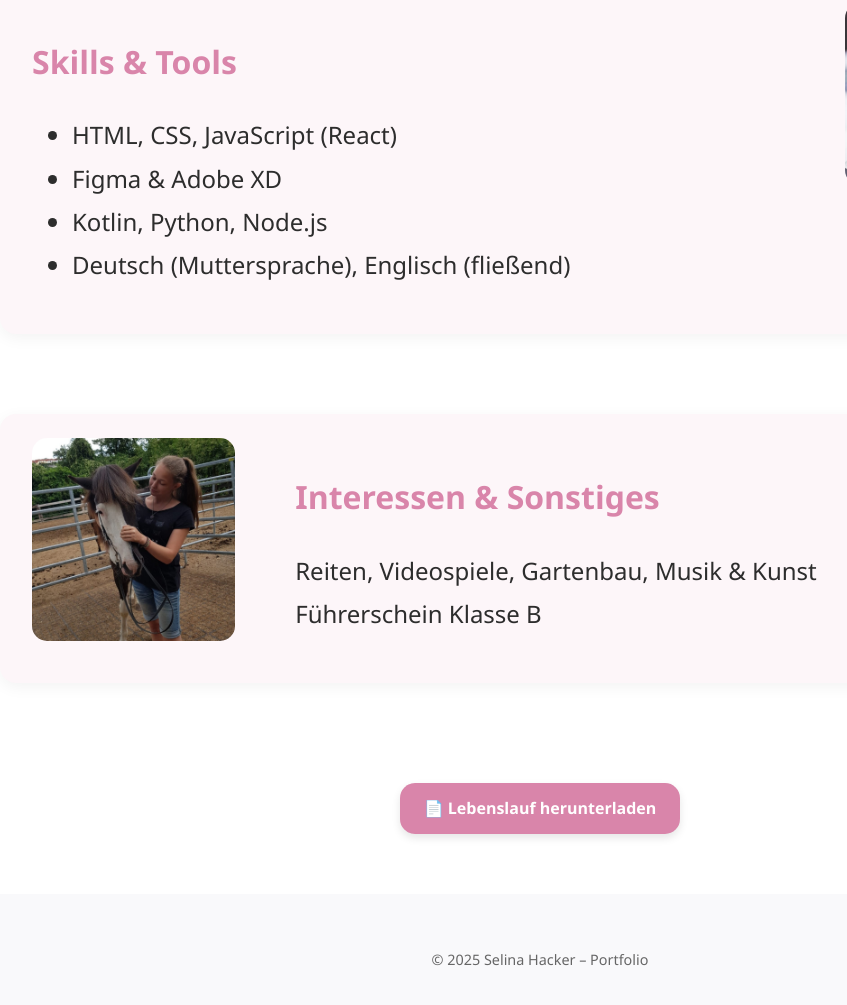
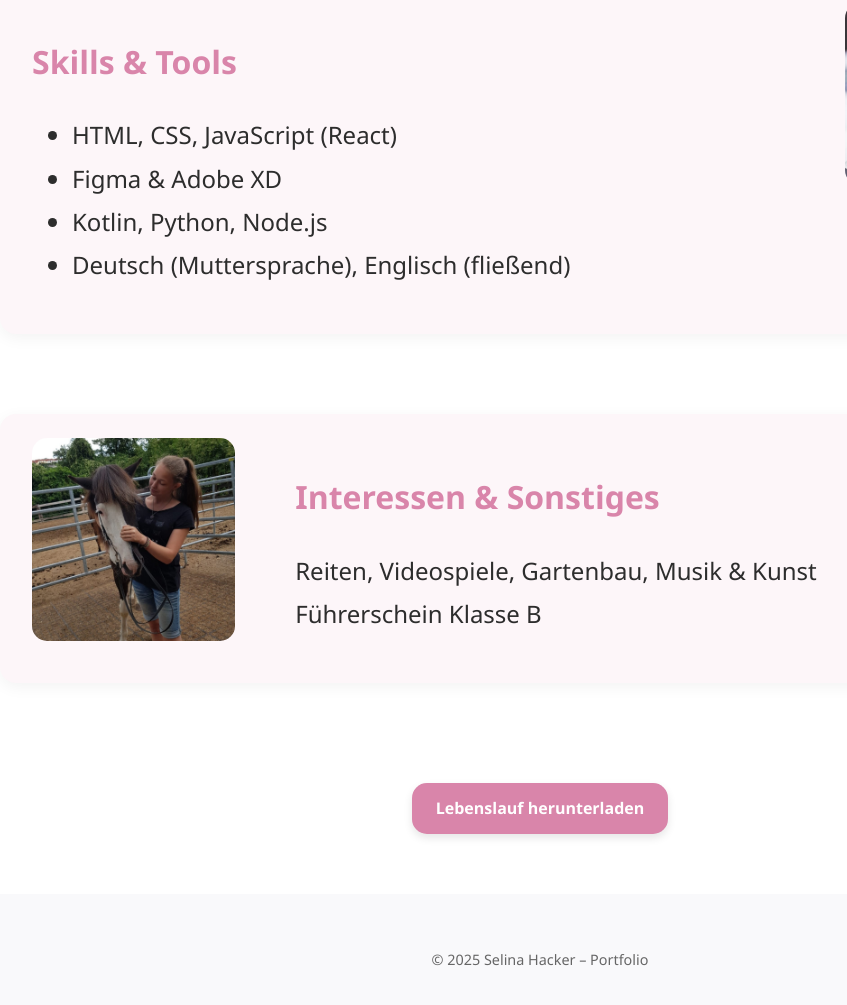
Before and after one commit to SelinaHacker/portfolio, a plain HTML site: page index.html in a window 1280 px wide. Shown: the part 1944-2949 px from the top of the page, without its empty margins (100-947 px from the left). Drawn offline with Linux system fonts and the light colour scheme.

Commit message:
Initial commit

```diff
--- a/index.html
+++ b/index.html
@@ -40,7 +40,7 @@
             </div>
         </div>
 
-        <!-- ÜBER MICH NUR IM HOME -->
+        <!-- ÜBER MICH -->
         <div class="about-section">
             <h2>Über mich</h2>
             <div class="about-blocks">
@@ -116,7 +116,7 @@
 
                 <div class="download-container">
                     <a class="btn download-btn" href="docs/Lebenslauf_Selina.pdf" download>
-                        📄 Lebenslauf herunterladen
+                        Lebenslauf herunterladen
                     </a>
                 </div>
             </div>
```
Also changed, not shown: css/style.css (+9 -11 lines).
